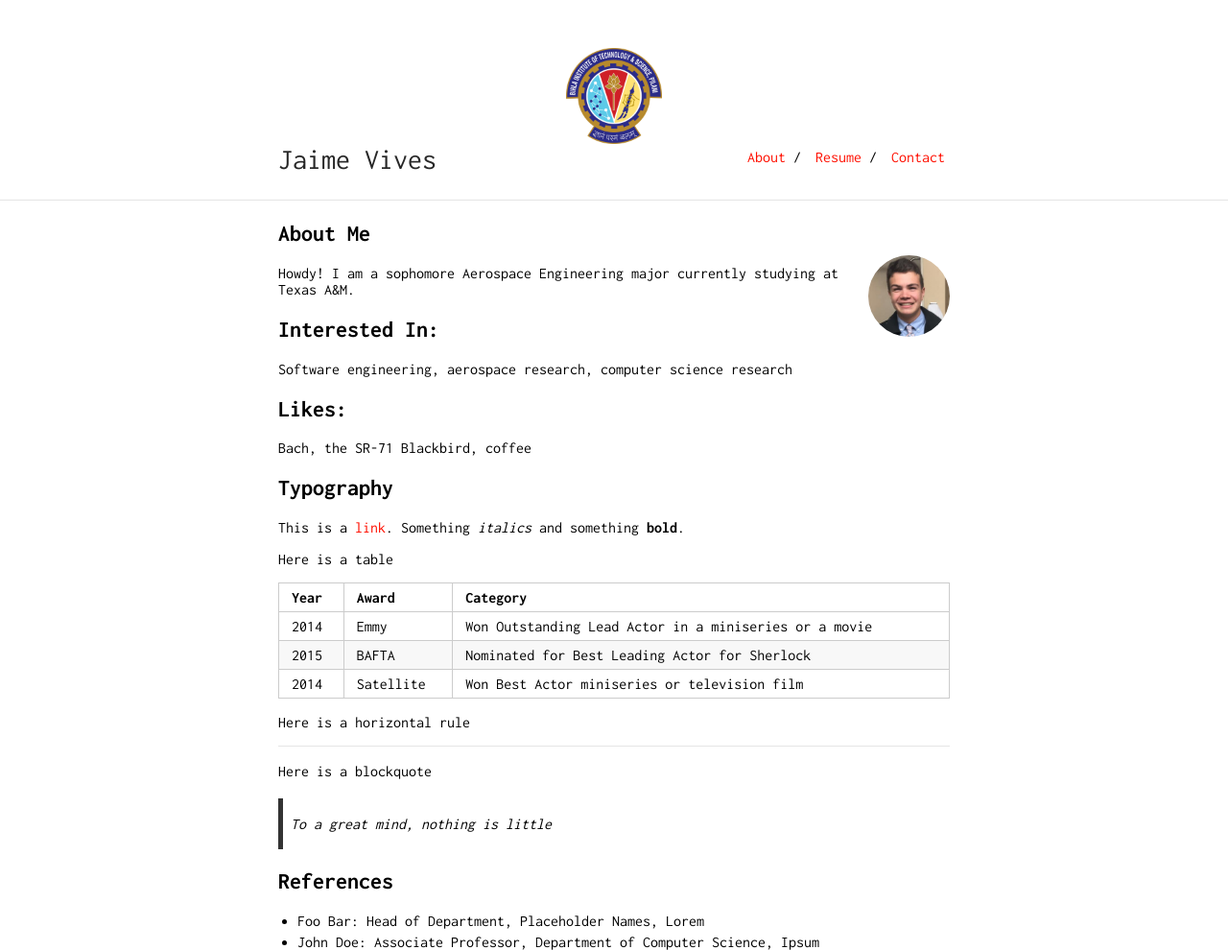
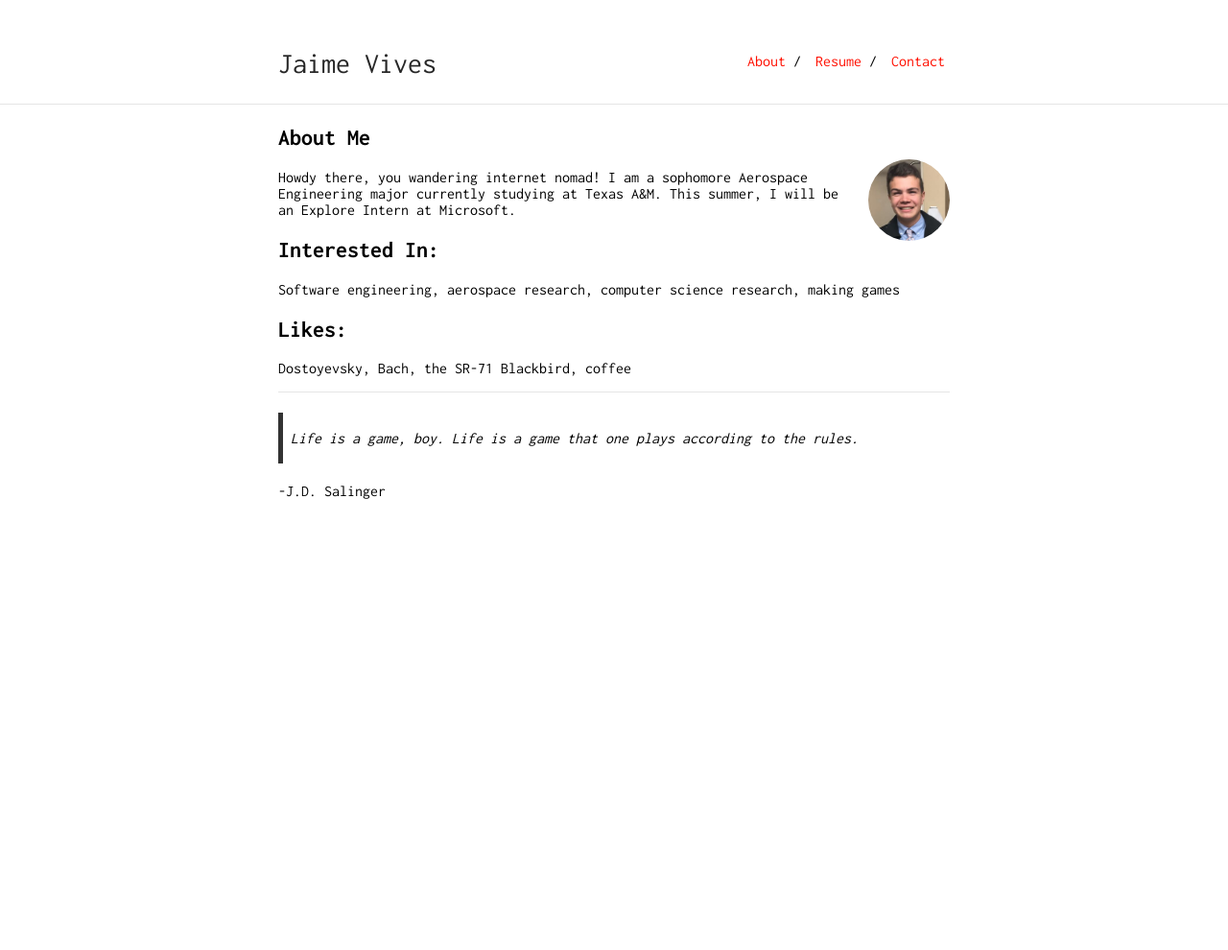
Before and after one commit to jamsteh/jaimevives.github.io, a Jekyll site: the page built from index.md, in a window 1280 px wide. Shown: the whole page at 96% size. Built offline with Jekyll 4.4.1, drawn with Linux system fonts in a browser that asks for light colours; our own code applies the rules of GitHub Pages for plain Markdown files; after the commit the page ends 900 px from its top, so only the background shows below that.

Commit message:
web_final

```diff
--- a/_config.yml
+++ b/_config.yml
@@ -3,7 +3,7 @@ url: "https://jvives.me"
 baseurl: ""
 
 markdown: kramdown
-ins_logo: "./bits-logo.png"
+#ins_logo: "./AERO_horiz.png"
 
 tracking_id: #
 
@@ -17,7 +17,7 @@ sass:
 
 nav:
  - name: "About"
-   link: "/about/"
+   link: "/"
  - name: "Resume"
    link: "resume.pdf"
  - name: "Contact"
--- a/index.md
+++ b/index.md
@@ -6,37 +6,18 @@ layout: default
 
 <img class="profile-picture" src="headshot.png">
 
-Howdy! I am a sophomore Aerospace Engineering major currently studying at Texas A&M.
+Howdy there, you wandering internet nomad! I am a sophomore Aerospace Engineering major currently studying at Texas A&M. This summer, I will be an Explore Intern at Microsoft.
 
 ## Interested In:
 
-Software engineering, aerospace research, computer science research
+Software engineering, aerospace research, computer science research, making games
 
 ## Likes:
 
-Bach, the SR-71 Blackbird, coffee
-
-## Typography
-
-This is a [link](http://google.com). Something *italics* and something **bold**.
-
-Here is a table
-
-Year | Award | Category
------|-------|--------
-2014 | Emmy  | Won Outstanding Lead Actor in a miniseries or a movie
-2015 | BAFTA | Nominated for Best Leading Actor for Sherlock
-2014 | Satellite | Won Best Actor miniseries or television film
-
-Here is a horizontal rule
+Dostoyevsky, Bach, the SR-71 Blackbird, coffee
 
 ---
 
-Here is a blockquote
+> Life is a game, boy. Life is a game that one plays according to the rules.
 
-> To a great mind, nothing is little
-
-## References
-
-* Foo Bar: Head of Department, Placeholder Names, Lorem
-* John Doe: Associate Professor, Department of Computer Science, Ipsum
+-J.D. Salinger
```
Also changed, not shown: contact.md (+4 -16 lines), AERO_horiz.png (added), bits-logo.png (deleted), 1 other file.
